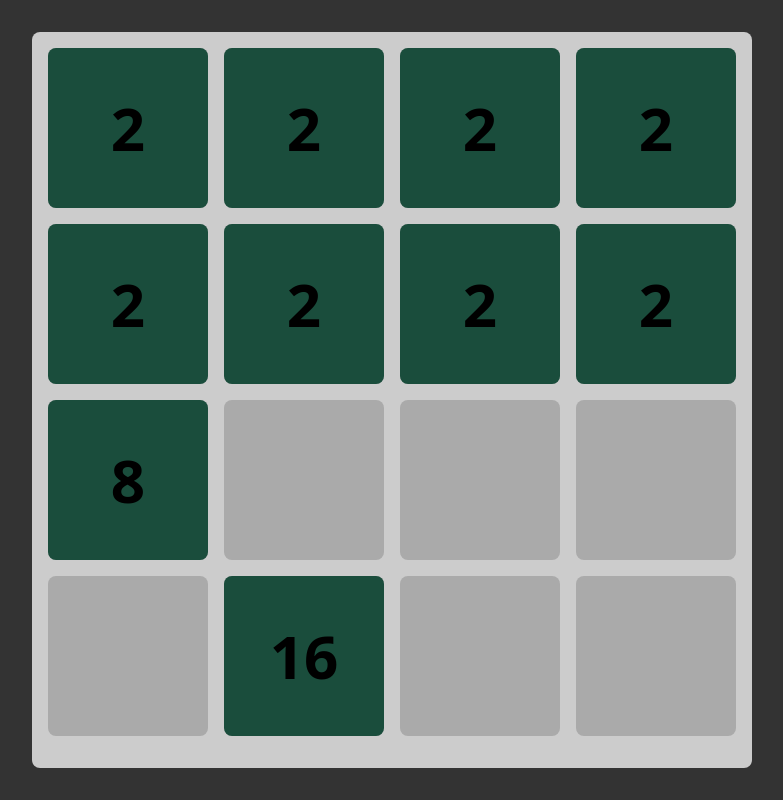
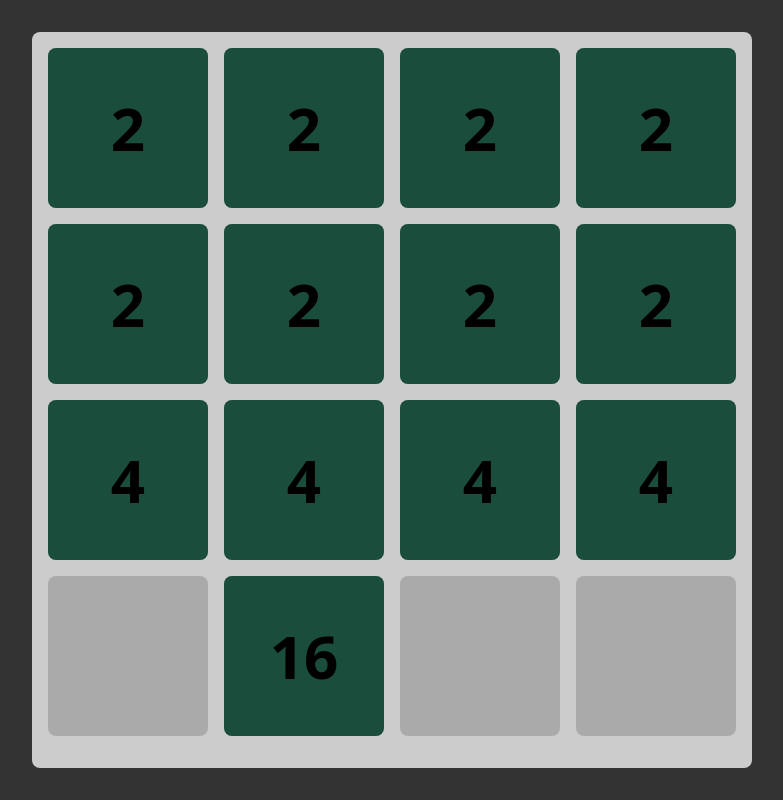
Before and after one commit to ella-blaupause/2048, a Next.js app: page / in a window 1280 px wide. Shown: the whole page, without its empty margins (248-1031 px from the left). Built offline with nearby package versions, Linux system fonts and the light colour scheme.

Commit message:
add slideRight function

```diff
--- a/pages/index.js
+++ b/pages/index.js
@@ -20,7 +20,7 @@ const StyledGameBoard = styled.div`
 export default function HomePage() {
   const [board, setBoard] = useState([[2,2,2,2],
                                       [2,2,2,2],
-                                      [8,0,0,0],
+                                      [4,4,4,4],
                                       [0,16,0,0]]);
   const [pressedKey, setPressedKey] = useState(null);
   const position = [];
@@ -55,6 +55,9 @@ export default function HomePage() {
 
   if (pressedKey === "ArrowLeft"){
     slideLeft();
+    setPressedKey(null)
+  }else if (pressedKey === "ArrowRight"){
+    slideRight();
     setPressedKey(null)
   }
 
@@ -94,6 +97,18 @@ export default function HomePage() {
     setBoard(boardTemp);
   }
 
+  function slideRight(){
+    let boardTemp = [];
+    for(let r = 0; r < 4; r++){
+      let row = board[r];
+      row.reverse();
+      row = slide(row);
+      row.reverse();
+      boardTemp.push(row)
+    }
+    setBoard(boardTemp);
+  }
+
 
   return (
     <StyledGameBoard>
```
